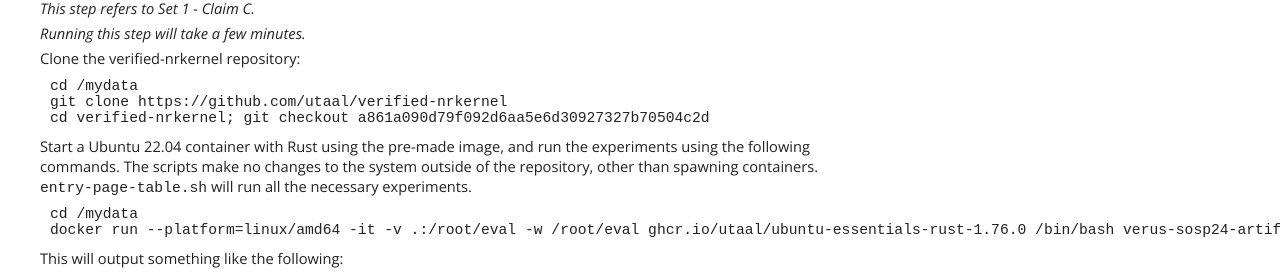
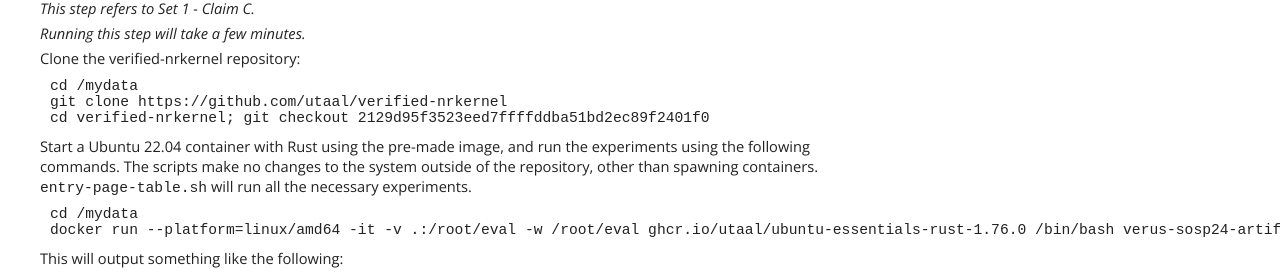
Before and after one commit to verus-lang/paper-sosp24-artifact, a Jekyll site: the page built from site/guide.md, in a window 1280 px wide and 900 px high, scrolled down 3796 px. Shown: the part 150-427 px from the top of the window. Built offline with Jekyll 4.4.1, drawn with Linux system fonts in a browser that asks for light colours; some of the changed text lies outside the part shown.

Commit message:
Update verified-nrkernel hash

````diff
--- a/site/guide.md
+++ b/site/guide.md
@@ -258,7 +258,7 @@ Clone the verified-nrkernel repository:
 ```shell
 cd /mydata
 git clone https://github.com/utaal/verified-nrkernel
-cd verified-nrkernel; git checkout a861a090d79f092d6aa5e6d30927327b70504c2d
+cd verified-nrkernel; git checkout 2129d95f3523eed7ffffddba51bd2ec89f2401f0
 ```
 
 Start a Ubuntu 22.04 container with Rust using the pre-made image, and run the experiments
@@ -869,7 +869,7 @@ Clone the verified-nrkernel repository:
 ```shell
 cd /mydata
 git clone https://github.com/utaal/verified-nrkernel
-cd verified-nrkernel; git checkout a861a090d79f092d6aa5e6d30927327b70504c2d
+cd verified-nrkernel; git checkout 2129d95f3523eed7ffffddba51bd2ec89f2401f0
 ```
 
 Start a Ubuntu 22.04 container with Rust using the pre-made image, and run the experiments
````
Also changed, not shown: external-repository-versions.md (+1 -1 lines), 1 other file.
